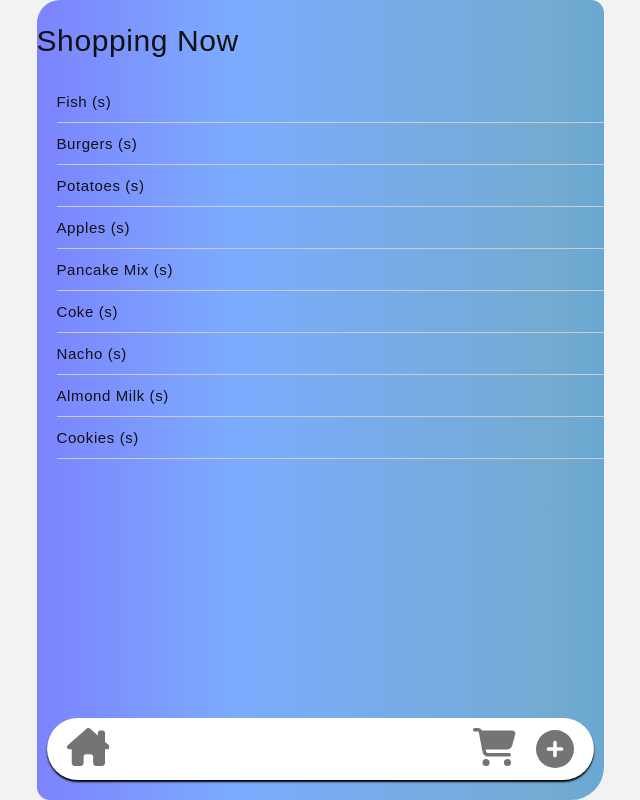
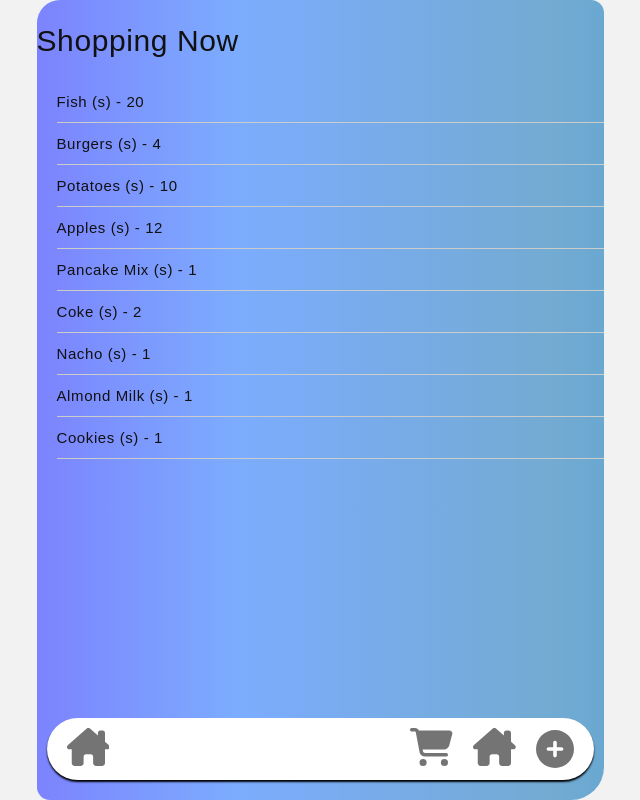
Before and after one commit to siramsay/shop-app-vue3, a Vue app: page /shopping in a window 1280 px wide. Shown: the whole page, without its empty margins (320-960 px from the left). Built offline with nearby package versions, Linux system fonts and the light colour scheme.

Commit message:
add temporary new home button for store homepage shoplist

```diff
--- a/src/App.vue
+++ b/src/App.vue
@@ -49,6 +49,15 @@
         </svg>
         </RouterLink>
       </li>
+      <li>
+        <RouterLink to="/shop-list">
+          <svg xmlns="http://www.w3.org/2000/svg" height="1em" viewBox="0 0 576 512">
+            <!--! Font Awesome Free 6.4.2 by @fontawesome - https://fontawesome.com License - https://fontawesome.com/license (Commercial License) Copyright 2023 Fonticons, Inc. -->
+            <path
+                d="M543.8 287.6c17 0 32-14 32-32.1c1-9-3-17-11-24L512 185V64c0-17.7-14.3-32-32-32H448c-17.7 0-32 14.3-32 32v36.7L309.5 7c-6-5-14-7-21-7s-15 1-22 8L10 231.5c-7 7-10 15-10 24c0 18 14 32.1 32 32.1h32v69.7c-.1 .9-.1 1.8-.1 2.8V472c0 22.1 17.9 40 40 40h16c1.2 0 2.4-.1 3.6-.2c1.5 .1 3 .2 4.5 .2H160h24c22.1 0 40-17.9 40-40V448 384c0-17.7 14.3-32 32-32h64c17.7 0 32 14.3 32 32v64 24c0 22.1 17.9 40 40 40h24 32.5c1.4 0 2.8 0 4.2-.1c1.1 .1 2.2 .1 3.3 .1h16c22.1 0 40-17.9 40-40V455.8c.3-2.6 .5-5.3 .5-8.1l-.7-160.2h32z"/>
+          </svg>
+        </RouterLink>
+      </li>
       <li v-on:click="focusInput">
         <svg xmlns="http://www.w3.org/2000/svg" height="1em" viewBox="0 0 512 512">
           <!--! Font Awesome Free 6.4.2 by @fontawesome - https://fontawesome.com License - https://fontawesome.com/license (Commercial License) Copyright 2023 Fonticons, Inc. -->
--- a/src/views/ShoppingView.vue
+++ b/src/views/ShoppingView.vue
@@ -32,7 +32,7 @@
     <h1>Shopping Now</h1>
     <ul>
       <li v-for="item in ShoppingListStore.shopList" :key="item.index">
-        {{ item.productName }}
+        {{ item.productName }} - {{ item.quantity }}
         <!--
         {{ item.product }}
          .product gives Deprecated symbol used, consult docs for better alternative
```
